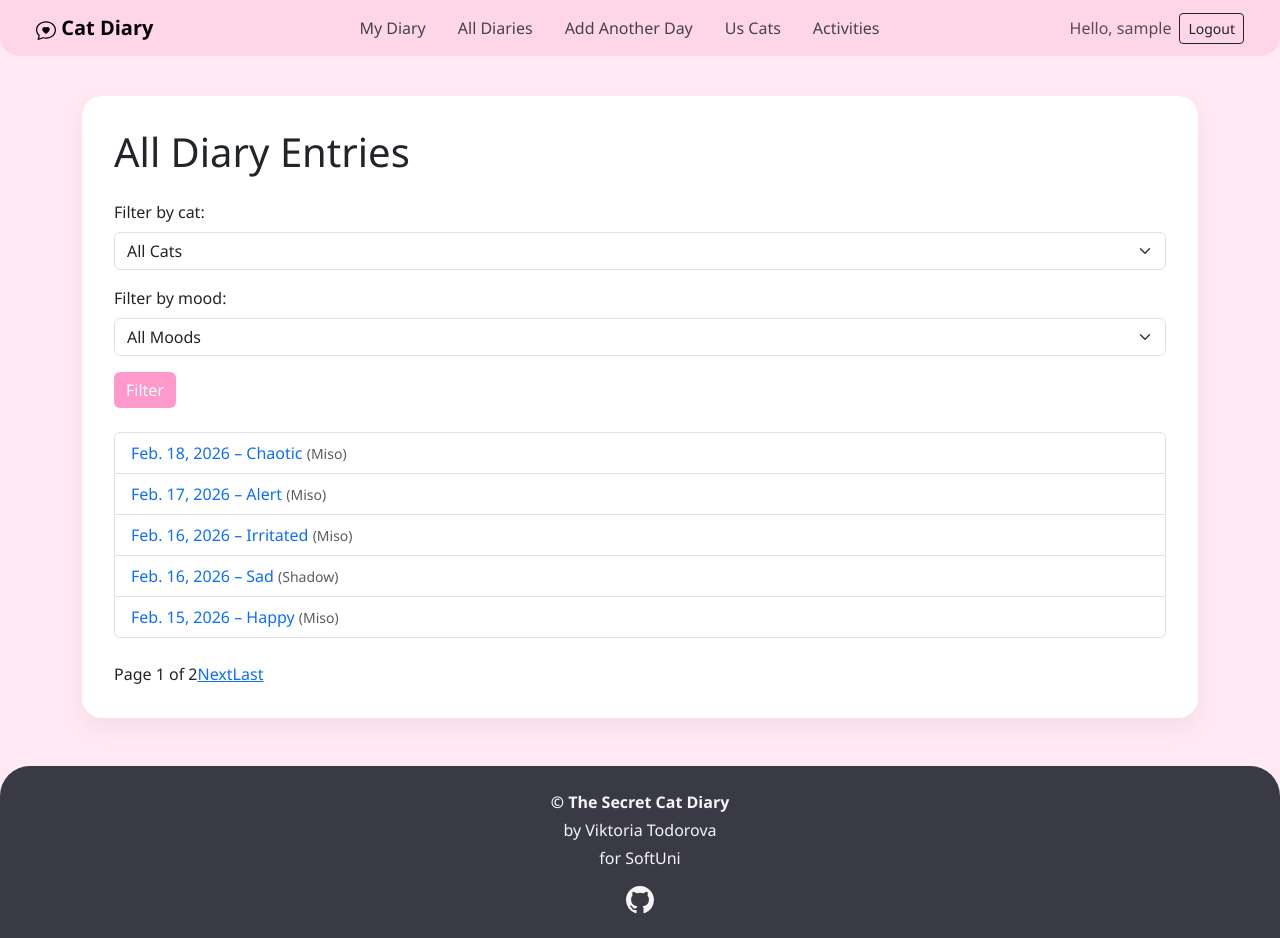
After one commit to Viktoriyapp/cat-diary, a Django app: page /moods/all/ in a window 1280 px wide. The commit adds this page. Run offline with Django 5.2, Linux system fonts and the light colour scheme; the visitor is signed in with stand-in values (Sample User, id 1); data comes from the database, SQL or seed files in the repository.

Commit message:
chore: added template for moderator mood entry list

```diff
--- a/moods/urls.py
+++ b/moods/urls.py
@@ -6,6 +6,7 @@ app_name = 'moods'
 
 urlpatterns = [
     path('',views.MoodEntryListView.as_view(),name='list'),
+    path('all/', views.AllMoodEntryListView.as_view(),name='all'),
     path('create/', views.MoodEntryCreateView.as_view(), name='create'),
     path('<int:pk>/', include([
         path('', views.MoodEntryDetailView.as_view(), name='detail'),
--- a/moods/views.py
+++ b/moods/views.py
@@ -1,4 +1,4 @@
-from django.contrib.auth.mixins import LoginRequiredMixin
+from django.contrib.auth.mixins import LoginRequiredMixin, PermissionRequiredMixin
 from django.urls import reverse_lazy
 from django.views.generic import ListView, DetailView, CreateView, UpdateView, DeleteView
 
@@ -35,6 +35,41 @@ class MoodEntryListView(LoginRequiredMixin, ListView):
         context['mood_choices'] = MoodEntry.MoodChoices.choices
 
         context['has_filters'] = bool(self.request.GET.get('mood'))
+
+        return context
+
+
+class AllMoodEntryListView(PermissionRequiredMixin, ListView):
+    model = MoodEntry
+    template_name = 'moods/mood_all_list.html'
+    context_object_name = 'moods'
+    paginate_by = 5
+    ordering = '-date'
+    permission_required = 'moods.can_view_all_moods'
+
+    def get_queryset(self):
+        queryset = super().get_queryset()
+
+        cat_id = self.request.GET.get('cat')
+        mood = self.request.GET.get('mood')
+
+        if cat_id:
+            queryset = queryset.filter(cat_id=cat_id)
+
+        if mood:
+            queryset = queryset.filter(mood=mood)
+
+        return queryset
+
+    def get_context_data(self, **kwargs):
+        context = super().get_context_data(**kwargs)
+
+        context['cats'] = Cat.objects.all()
+        context['selected_cat'] = self.request.GET.get('cat')
+        context['selected_mood'] = self.request.GET.get('mood')
+        context['mood_choices'] = MoodEntry.MoodChoices.choices
+        context['has_filters'] = bool(self.request.GET.get('cat') or self.request.GET.get('mood'))
+        context['page_title'] = 'All Mood Entries'
 
         return context
 
--- a/templates/common/navigation.html
+++ b/templates/common/navigation.html
@@ -21,6 +21,12 @@
                     <li class="nav-item">
                         <a class="nav-link" href="{% url 'moods:list' %}">My Diary</a>
                     </li>
+
+                    {% if perms.moods.can_view_all_moods %}
+                        <li class="nav-item">
+                            <a class="nav-link" href="{% url 'moods:all' %}">All Diaries</a>
+                        </li>
+                    {% endif %}
 
                     <li class="nav-item">
                         <a class="nav-link" href="{% url 'moods:create' %}">Add Another Day</a>
--- /dev/null
+++ b/templates/moods/mood_all_list.html
@@ -0,0 +1,72 @@
+{% extends 'base.html' %}
+
+{% block title %}All Mood Entries{% endblock %}
+
+{% block content %}
+
+    <h1 class="mb-4">All Diary Entries</h1>
+
+    <form method="get" class="mb-4">
+
+        <div class="mb-3">
+            <label for="cat" class="form-label">Filter by cat:</label>
+            <select name="cat" id="cat" class="form-select">
+                <option value="">All Cats</option>
+
+                {% for cat in cats %}
+                    <option value="{{ cat.id }}"
+                            {% if selected_cat == cat.id|stringformat:"s" %}
+                            selected
+                            {% endif %}
+                    >
+                        {{ cat.name }}
+                    </option>
+                {% endfor %}
+            </select>
+        </div>
+
+        <div class="mb-3">
+            <label for="mood" class="form-label">Filter by mood:</label>
+            <select name="mood" id="mood" class="form-select">
+                <option value="">All Moods</option>
+
+                {% for value, label in mood_choices %}
+                    <option value="{{ value }}"
+                            {% if selected_mood == value %}
+                            selected
+                            {% endif %}
+                    >
+                        {{ label }}
+                    </option>
+                {% endfor %}
+            </select>
+        </div>
+
+        <button type="submit" class="btn btn-soft">Filter</button>
+
+        {% if has_filters %}
+            <a href="{% url 'moods:all' %}" class="btn btn-outline-secondary ms-2">Clear Filters</a>
+        {% endif %}
+
+    </form>
+
+    {% if moods %}
+        <ul class="list-group">
+
+            {% for mood in moods %}
+                <li class="list-group-item d-flex justify-content-between align-items-center">
+                    <div>
+                        <a href="{% url 'moods:detail' mood.pk %}" class="text-decoration-none">{{ mood.date }} – {{ mood.mood|capfirst }}</a>
+                        <small class="text-muted">({{ mood.cat.name }})</small>
+                    </div>
+                </li>
+            {% endfor %}
+
+        </ul>
+    {% else %}
+        <p>No diary entries found.</p>
+    {% endif %}
+
+    <div class="mt-4">{% include 'common/pagination.html' %}</div>
+
+{% endblock %}
```
